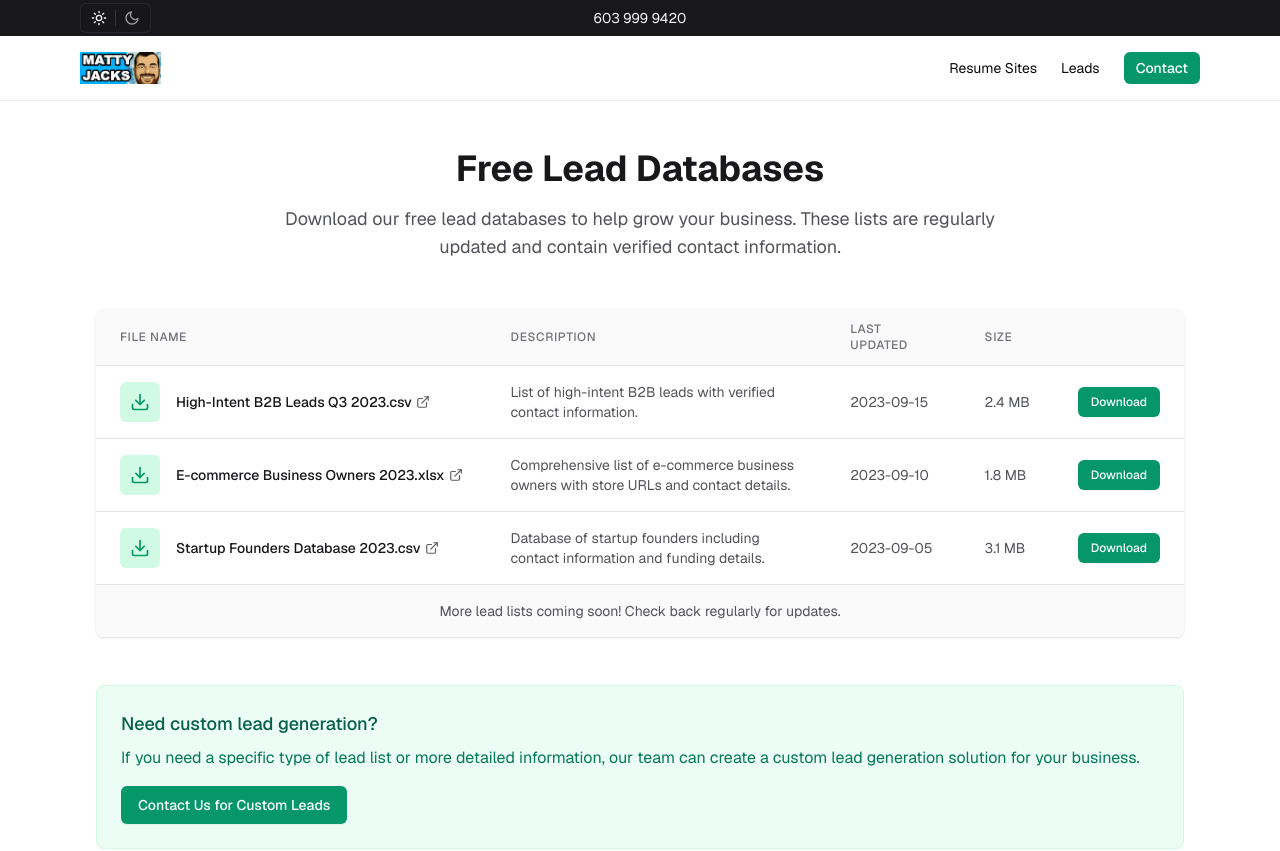
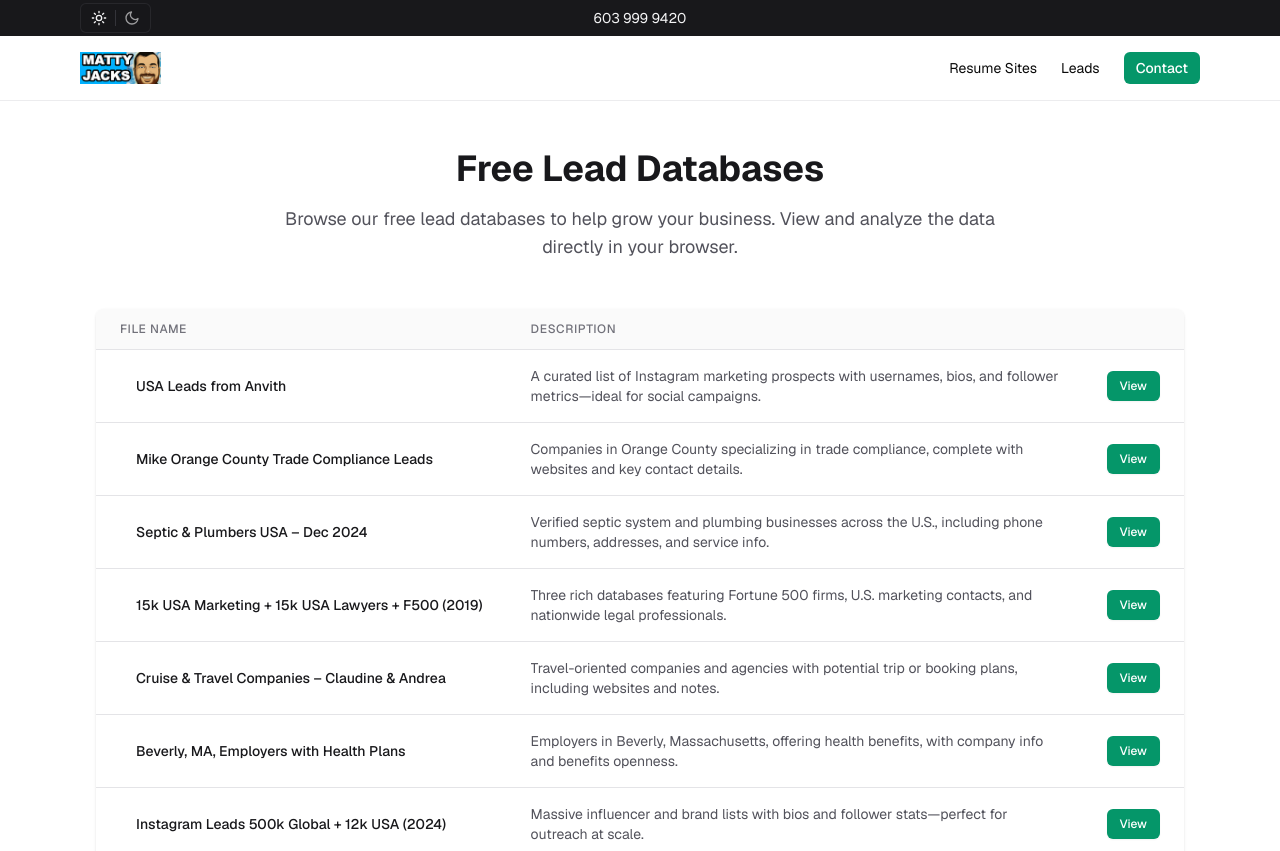
Before and after one commit to mattyjacks/website, a Next.js app in the folder mattyjacks7/: page /leads in a window 1280 px wide. Shown: the top 851 px of the page. Built offline with nearby package versions, Linux system fonts and the light colour scheme.

Commit message:
lead's showroom v1

```diff
--- a/mattyjacks7/app/leads/page.tsx
+++ b/mattyjacks7/app/leads/page.tsx
@@ -1,52 +1,121 @@
+'use client';
+
+import { useState } from 'react';
 import Link from 'next/link';
-import { Download, ExternalLink } from 'lucide-react';
+import { ExternalLink, X } from 'lucide-react';
 
-// Define the type for lead files
-interface LeadFile {
+// Define the type for lead sheets
+interface LeadSheet {
   id: string;
-  fileName: string;
-  driveLink: string;
-  dateModified: string;
-  fileSize: string;
-  description?: string;
+  name: string;
+  description: string;
+  embedUrl: string;
 }
 
-// Sample data - replace with your actual Google Drive files
-const leadFiles: LeadFile[] = [
+// Premium Lead Databases - Your shortcut to quality prospects
+const leadSheets: LeadSheet[] = [
   {
     id: '1',
-    fileName: 'High-Intent B2B Leads Q3 2023.csv',
-    driveLink: 'https://drive.google.com/file/d/EXAMPLE1/view?usp=sharing',
-    dateModified: '2023-09-15',
-    fileSize: '2.4 MB',
-    description: 'List of high-intent B2B leads with verified contact information.'
+    name: 'USA Leads from Anvith',
+    description: 'A curated list of Instagram marketing prospects with usernames, bios, and follower metrics—ideal for social campaigns.',
+    embedUrl: 'https://docs.google.com/spreadsheets/d/e/2PACX-1vTCtIW1D3w-YOcG6DudGLel5F1KxOJ-P20fKVEESC2PmhTK0ph1uYlaAaIUPyQIaA/pubhtml?widget=true&headers=false',
   },
   {
     id: '2',
-    fileName: 'E-commerce Business Owners 2023.xlsx',
-    driveLink: 'https://drive.google.com/file/d/EXAMPLE2/view?usp=sharing',
-    dateModified: '2023-09-10',
-    fileSize: '1.8 MB',
-    description: 'Comprehensive list of e-commerce business owners with store URLs and contact details.'
+    name: 'Mike Orange County Trade Compliance Leads',
+    description: 'Companies in Orange County specializing in trade compliance, complete with websites and key contact details.',
+    embedUrl: 'https://docs.google.com/spreadsheets/d/e/2PACX-1vQo8a86GJuaHBNt6twgyyYS67r-rQK7ThY2bxRYxBBI9vT1sf2c_nepfffUqWJdiA/pubhtml?widget=true&headers=false',
   },
   {
     id: '3',
-    fileName: 'Startup Founders Database 2023.csv',
-    driveLink: 'https://drive.google.com/file/d/EXAMPLE3/view?usp=sharing',
-    dateModified: '2023-09-05',
-    fileSize: '3.1 MB',
-    description: 'Database of startup founders including contact information and funding details.'
+    name: 'Septic & Plumbers USA – Dec 2024',
+    description: 'Verified septic system and plumbing businesses across the U.S., including phone numbers, addresses, and service info.',
+    embedUrl: 'https://docs.google.com/spreadsheets/d/e/2PACX-1vSmU5IpksX3BkPNyGtMgs609jddAPY8znmddtsrFz1nswoJLWXeq4CnRaz_l9IjNg/pubhtml?widget=true&headers=false',
   },
+  {
+    id: '4',
+    name: '15k USA Marketing + 15k USA Lawyers + F500 (2019)',
+    description: 'Three rich databases featuring Fortune 500 firms, U.S. marketing contacts, and nationwide legal professionals.',
+    embedUrl: 'https://docs.google.com/spreadsheets/d/e/2PACX-1vRB3_L8jQVoAYppPCzsLqKXVng3EmZ7BSgStV4J1ucHlB63_sh2R92D10nl8L_vKQ/pubhtml?widget=true&headers=false',
+  },
+  {
+    id: '5',
+    name: 'Cruise & Travel Companies – Claudine & Andrea',
+    description: 'Travel-oriented companies and agencies with potential trip or booking plans, including websites and notes.',
+    embedUrl: 'https://docs.google.com/spreadsheets/d/e/2PACX-1vQHh-4gDTsdIJsv3E1-NA7zRezECm_DFjlDpkkalgQ9rSujkf1UAEdHcJPT-7q0-g/pubhtml?widget=true&headers=false',
+  },
+  {
+    id: '6',
+    name: 'Beverly, MA, Employers with Health Plans',
+    description: 'Employers in Beverly, Massachusetts, offering health benefits, with company info and benefits openness.',
+    embedUrl: 'https://docs.google.com/spreadsheets/d/e/2PACX-1vRf8oeyTt7zTkrHgei6QivMKYoG8p2-01Jl3b-lDsu5O0c5r41UVCKh3aSxZcSfkQ/pubhtml?widget=true&headers=false',
+  },
+  {
+    id: '7',
+    name: 'Instagram Leads 500k Global + 12k USA (2024)',
+    description: 'Massive influencer and brand lists with bios and follower stats—perfect for outreach at scale.',
+    embedUrl: 'https://docs.google.com/spreadsheets/d/e/2PACX-1vRuusqefwKC8BFJhOSO7k5U5TopRiWw4ckC8pc2xOU9h9ZIoan57v7c5hwsrY3FvQ/pubhtml?widget=true&headers=false',
+  },
+  {
+    id: '8',
+    name: 'Random Scrapes 2025 Edition',
+    description: 'A mixed collection of trucking, tech, wine, yoga, pet, insurance, and contractor leads gathered from various web scrapes.',
+    embedUrl: 'https://docs.google.com/spreadsheets/d/e/2PACX-1vTCb08sZX-x-9pK_a8LTDtB9bg7O0vkSIcvB5__TSyj5gWj-pplVrHi_nJ3Mm60og/pubhtml?widget=true&headers=false',
+  },
+  {
+    id: '9',
+    name: 'Cannabis Payment Processors',
+    description: 'Contacts for cannabis-industry payment processors, including coverage areas and accepted payment methods.',
+    embedUrl: 'https://docs.google.com/spreadsheets/d/e/2PACX-1vT6EOp1Gf4fesmnmZNL6jz-eN2WUu_97Ws0lPVpHMYoTcAfbrL-erC_ohPi_UF0Fg/pubhtml?widget=true&headers=false',
+  }
 ];
 
+// Modal component for displaying Google Sheet
+function SheetModal({ sheet, onClose }: { sheet: LeadSheet | null; onClose: () => void }) {
+  if (!sheet) return null;
+
+  return (
+    <div className="fixed inset-0 z-50 overflow-y-auto" aria-labelledby="modal-title" role="dialog" aria-modal="true">
+      <div className="flex min-h-screen items-end justify-center px-4 pb-20 pt-4 text-center sm:block sm:p-0">
+        {/* Background overlay */}
+        <div className="fixed inset-0 bg-black/50 transition-opacity" aria-hidden="true" onClick={onClose}></div>
+
+        {/* Modal panel */}
+        <div className="inline-block h-[90vh] w-full max-w-6xl transform overflow-hidden rounded-lg bg-white dark:bg-zinc-800 text-left align-bottom shadow-xl transition-all sm:my-8 sm:align-middle">
+          <div className="flex items-center justify-between border-b border-zinc-200 dark:border-zinc-700 px-4 py-3 sm:px-6">
+            <h3 className="text-lg font-medium text-zinc-900 dark:text-white">{sheet.name}</h3>
+            <button
+              type="button"
+              className="rounded-md p-1.5 text-zinc-400 hover:text-zinc-500 dark:hover:text-zinc-300 focus:outline-none focus:ring-2 focus:ring-emerald-500"
+              onClick={onClose}
+            >
+              <X className="h-6 w-6" aria-hidden="true" />
+              <span className="sr-only">Close</span>
+            </button>
+          </div>
+          <div className="h-[calc(90vh-60px)] w-full">
+            <iframe
+              src={sheet.embedUrl}
+              className="h-full w-full border-0"
+              frameBorder="0"
+              allowFullScreen
+              title={`Google Sheet: ${sheet.name}`}
+            ></iframe>
+          </div>
+        </div>
+      </div>
+    </div>
+  );
+}
 export default function LeadsPage() {
+  const [selectedSheet, setSelectedSheet] = useState<LeadSheet | null>(null);
   return (
     <main className="min-h-[calc(100vh-16rem)]">
       <div className="max-w-6xl mx-auto px-4 py-12 sm:px-6 lg:px-8">
         <div className="text-center mb-12">
           <h1 className="text-4xl font-bold text-zinc-900 dark:text-white mb-4">Free Lead Databases</h1>
           <p className="text-lg text-zinc-600 dark:text-zinc-300 max-w-3xl mx-auto">
-            Download our free lead databases to help grow your business. These lists are regularly updated and contain verified contact information.
+            Browse our free lead databases to help grow your business. View and analyze the data directly in your browser.
           </p>
         </div>
 
@@ -61,60 +130,40 @@ export default function LeadsPage() {
                   <th scope="col" className="px-6 py-3 text-left text-xs font-medium text-zinc-500 dark:text-zinc-300 uppercase tracking-wider">
                     Description
                   </th>
-                  <th scope="col" className="px-6 py-3 text-left text-xs font-medium text-zinc-500 dark:text-zinc-300 uppercase tracking-wider">
-                    Last Updated
-                  </th>
-                  <th scope="col" className="px-6 py-3 text-left text-xs font-medium text-zinc-500 dark:text-zinc-300 uppercase tracking-wider">
-                    Size
-                  </th>
                   <th scope="col" className="relative px-6 py-3">
                     <span className="sr-only">Download</span>
                   </th>
                 </tr>
               </thead>
               <tbody className="bg-white dark:bg-zinc-800 divide-y divide-zinc-200 dark:divide-zinc-700">
-                {leadFiles.map((file) => (
-                  <tr key={file.id} className="hover:bg-zinc-50 dark:hover:bg-zinc-700 transition-colors">
+                {leadSheets.map((sheet) => (
+                  <tr key={sheet.id} className="hover:bg-zinc-50 dark:hover:bg-zinc-700 transition-colors">
                     <td className="px-6 py-4 whitespace-nowrap">
                       <div className="flex items-center">
-                        <div className="flex-shrink-0 h-10 w-10 flex items-center justify-center rounded-md bg-emerald-100 dark:bg-emerald-900/50 text-emerald-600 dark:text-emerald-400">
-                          <Download className="h-5 w-5" />
-                        </div>
                         <div className="ml-4">
                           <div className="text-sm font-medium text-zinc-900 dark:text-white">
-                            <a
-                              href={file.driveLink}
-                              target="_blank"
-                              rel="noopener noreferrer"
-                              className="hover:text-emerald-600 dark:hover:text-emerald-400 flex items-center gap-1"
+                            <button
+                              onClick={() => setSelectedSheet(sheet)}
+                              className="hover:text-emerald-600 dark:hover:text-emerald-400 text-left"
                             >
-                              {file.fileName}
-                              <ExternalLink className="h-3.5 w-3.5 opacity-70" />
-                            </a>
+                              {sheet.name}
+                            </button>
                           </div>
                         </div>
                       </div>
                     </td>
                     <td className="px-6 py-4">
                       <p className="text-sm text-zinc-600 dark:text-zinc-300 line-clamp-2">
-                        {file.description}
+                        {sheet.description}
                       </p>
                     </td>
-                    <td className="px-6 py-4 whitespace-nowrap text-sm text-zinc-600 dark:text-zinc-300">
-                      {file.dateModified}
-                    </td>
-                    <td className="px-6 py-4 whitespace-nowrap text-sm text-zinc-600 dark:text-zinc-300">
-                      {file.fileSize}
-                    </td>
                     <td className="px-6 py-4 whitespace-nowrap text-right text-sm font-medium">
-                      <a
-                        href={file.driveLink}
+                      <button
+                        onClick={() => setSelectedSheet(sheet)}
                         className="inline-flex items-center px-3 py-1.5 border border-transparent text-xs font-medium rounded-md shadow-sm text-white bg-emerald-600 hover:bg-emerald-700 focus:outline-none focus:ring-2 focus:ring-offset-2 focus:ring-emerald-500"
-                        target="_blank"
-                        rel="noopener noreferrer"
                       >
-                        Download
-                      </a>
+                        View
+                      </button>
                     </td>
                   </tr>
                 ))}
@@ -142,6 +191,9 @@ export default function LeadsPage() {
           </Link>
         </div>
       </div>
+
+      {/* Sheet Modal */}
+      <SheetModal sheet={selectedSheet} onClose={() => setSelectedSheet(null)} />
     </main>
   );
 }
```
